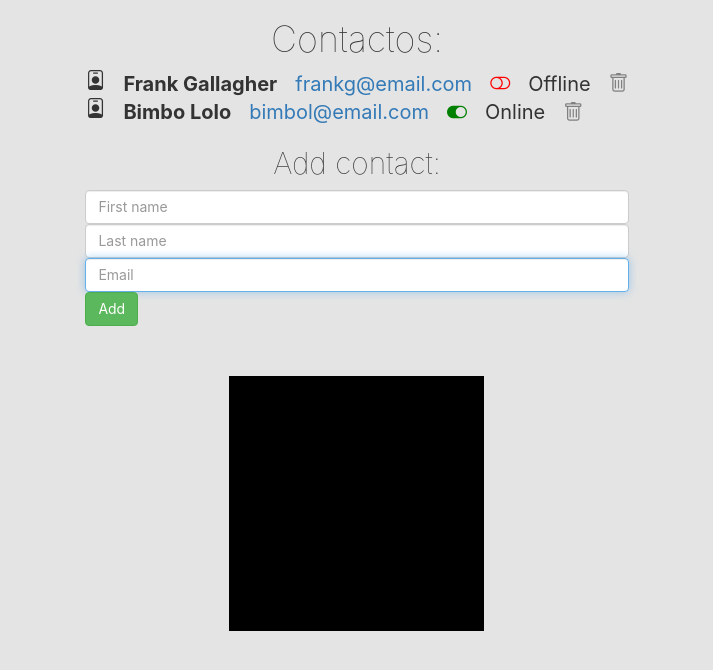
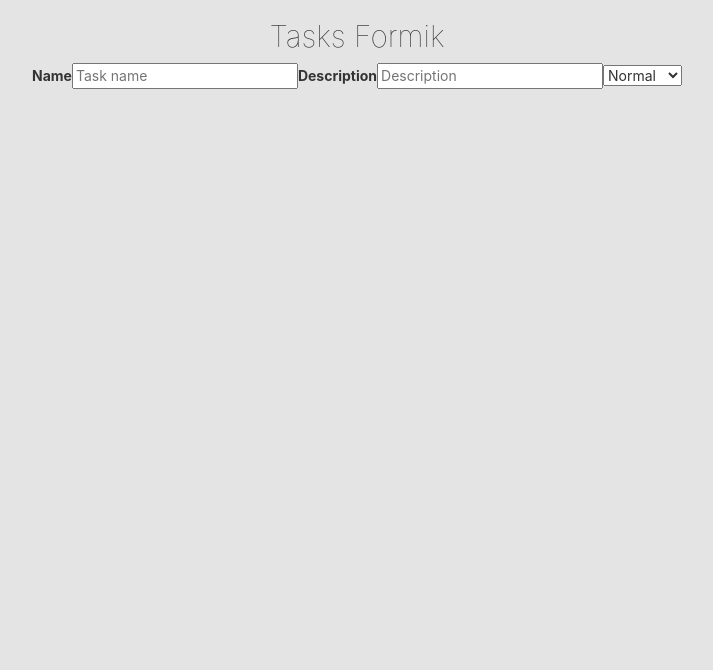
Before and after one commit to javierallvarez/react-open-bootcamp, a React (Create React App) app: page / in a window 1280 px wide. Shown: the top 670 px of the page, without its empty margins (283-996 px from the left). Built offline with nearby package versions, Linux system fonts and the light colour scheme.

Commit message:
Ejercicios sesiones 13, 14 y 15

```diff
--- a/package.json
+++ b/package.json
@@ -8,10 +8,12 @@
     "@testing-library/user-event": "^13.5.0",
     "bootstrap": "^3.4.1",
     "bootstrap-icons": "^1.9.1",
+    "formik": "^2.2.9",
     "react": "^18.2.0",
     "react-dom": "^18.2.0",
     "react-scripts": "5.0.1",
-    "web-vitals": "^2.1.4"
+    "web-vitals": "^2.1.4",
+    "yup": "^0.32.11"
   },
   "scripts": {
     "start": "react-scripts start",
--- a/src/App.js
+++ b/src/App.js
@@ -1,6 +1,7 @@
 import './App.css';
 import ComponenteA from './components/container/contact_list';
 import Blacksquare from './components/pure/blackSquare';
+import TasksFormik from './components/pure/forms/tasksFormik';
 //import ClockFunctional from './components/pure/clock-functional';
 
 function App() {
@@ -8,11 +9,13 @@ function App() {
     <>
         {/* Ejercicios sesiones 1, 2 y 3 */}
         {/* Ejercicios sesiones 7, 8 y 9 */}
-        <ComponenteA></ComponenteA>
+        {/* <ComponenteA></ComponenteA> */}
         {/* Ejercicios sesiones 4, 5 y 6 */}
         {/* <ClockFunctional></ClockFunctional> */}
         {/* Ejercicios sesiones 10, 11 y 12 */}
-        <Blacksquare></Blacksquare>
+        {/* <Blacksquare></Blacksquare> */}
+        {/* Ejercicios sesiones 13, 14 y 15 */}
+        <TasksFormik></TasksFormik>
     </>
   );
 }
--- /dev/null
+++ b/src/components/models/levels.js
@@ -0,0 +1,5 @@
+export const LEVELS = {
+    NORMAL: 'normal',
+    URGENT: 'urgent',
+    BLOCKING: 'blocking'
+}
--- /dev/null
+++ b/src/components/models/task.class.js
@@ -0,0 +1,18 @@
+import { LEVELS } from "./levels";
+
+export class Task {
+    name = '';
+    description = '';
+    completed = false;
+    level = LEVELS.NORMAL;
+
+    constructor(name, description, completed, level){
+        this.name = name;
+        this.description = description;
+        this.completed = completed;
+        this.level = level;
+
+    }
+
+
+}
--- /dev/null
+++ b/src/components/pure/forms/tasksFormik.jsx
@@ -0,0 +1,113 @@
+import React from 'react';
+import { Formik, Field, Form, ErrorMessage } from 'formik';
+import * as Yup from 'yup';
+
+//Models
+import { LEVELS } from '../../models/levels'
+import { Task } from '../../models/task.class'
+
+const TasksFormik = () => {
+
+    let task = new Task()
+
+    const initialValues = {
+        name: '',
+        description: '',
+        completed: false,
+        level: LEVELS.NORMAL
+    }
+
+
+    const taskSchema = Yup.object().shape(
+        {
+            name: Yup.string()
+                    .min(3, 'Task name too short')
+                    .max(10, 'Task name too long')
+                    .required('Name is required'),
+            description: Yup.string()
+                    .min(4, 'Description too short')
+                    .max(20, 'Description too long')
+                    .required('Description is required'),
+            // completed: Yup.boolean()
+            //         .oneOf([true])
+            //         .required('This field must be checked'),
+            level: Yup.string()
+                    .oneOf([LEVELS.URGENT, LEVELS.NORMAL, LEVELS.BLOCKING])
+                    .required('Level is required')
+        }
+    )
+
+
+    return (
+        <div>
+            <h2>Tasks Formik</h2>
+            <Formik
+                // Initial values that the form will take (username, email, etc):
+                initialValues={ initialValues }
+                // Yup validation schema:
+                validationSchema={taskSchema}
+                // onSubmit event. It shows the data of the user on an alert by clicking submit:
+                onSubmit={async (values) => {
+                    await new Promise ((r) => setTimeout(r, 1000));
+                    alert(JSON.stringify(values, null, 2));
+                }}
+            >
+            {({ values,
+                touched,
+                errors,
+                isSubmitting,
+                handleChange,
+                handleBlur }) => (
+                    <Form>
+                        {/* NAME */}
+                        <label htmlFor="name">Name</label>
+                            <Field
+                            id="name"
+                            name="name"
+                            placeholder="Task name"
+                            type="text"
+                            />
+                        {
+                            errors.name && touched.name &&
+                            (
+                                <ErrorMessage name="name" component='div'></ErrorMessage>
+                            )
+                        }
+
+                        {/* DESCRIPTION */}
+                        <label htmlFor="description">Description</label>
+                            <Field
+                            id="description"
+                            name="description"
+                            placeholder="Description"
+                            type="text"
+                            />
+                        {
+                            errors.description && touched.description &&
+                            (
+                                <ErrorMessage name="description" component='div'></ErrorMessage>
+                            )
+                        }
+
+                        {/* LEVEL */}
+                        <Field name="colors" as="select" className="my-select">
+                            <option value={LEVELS.NORMAL}>Normal</option>
+                            <option value={LEVELS.URGENT}>Urgent</option>
+                            <option value={LEVELS.BLOCKING}>Blocking</option>
+                        </Field>
+                        {
+                            errors.level && touched.level &&
+                            (
+                                <ErrorMessage name="level" component='div'></ErrorMessage>
+                            )
+                        }
+                    </Form>
+                )
+            }
+
+            </Formik>
+        </div>
+    );
+}
+
+export default TasksFormik;
```
Also changed, not shown: 1 other file (tests, documents, lock files or other folders).
